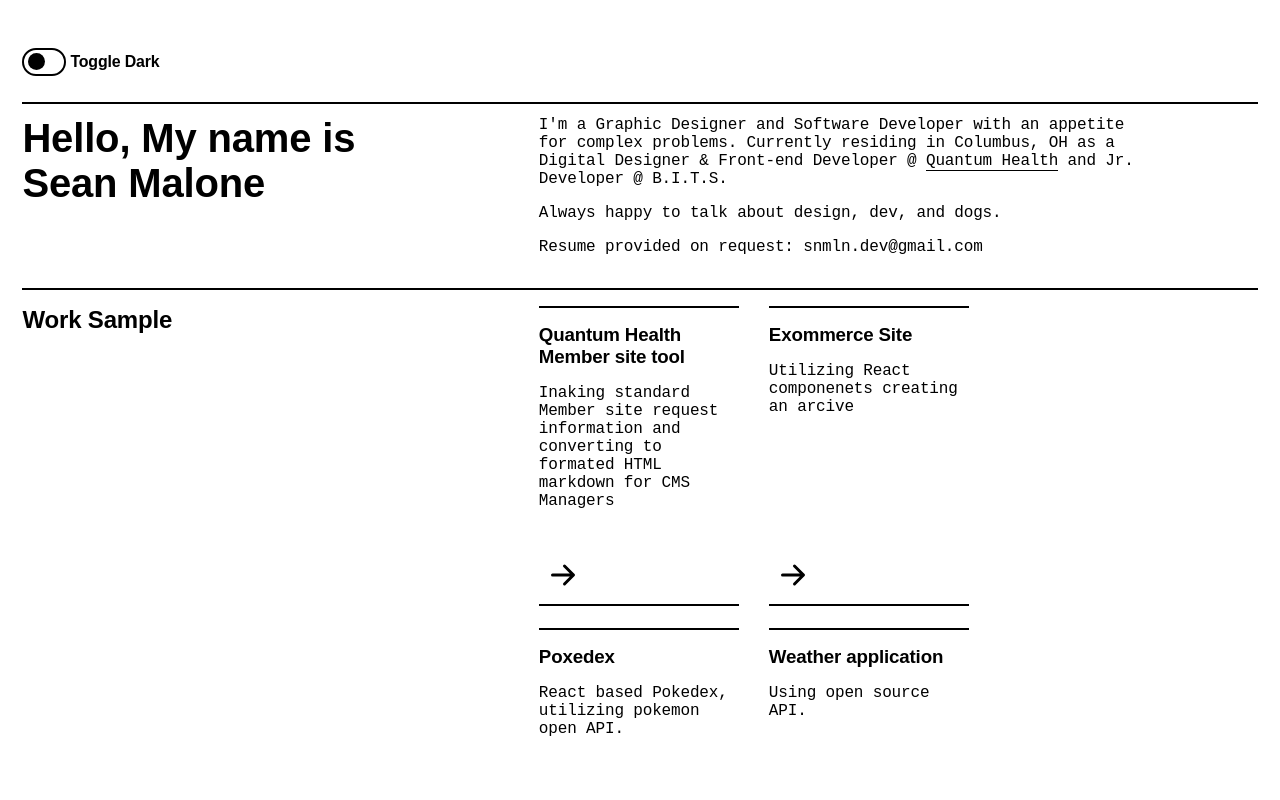
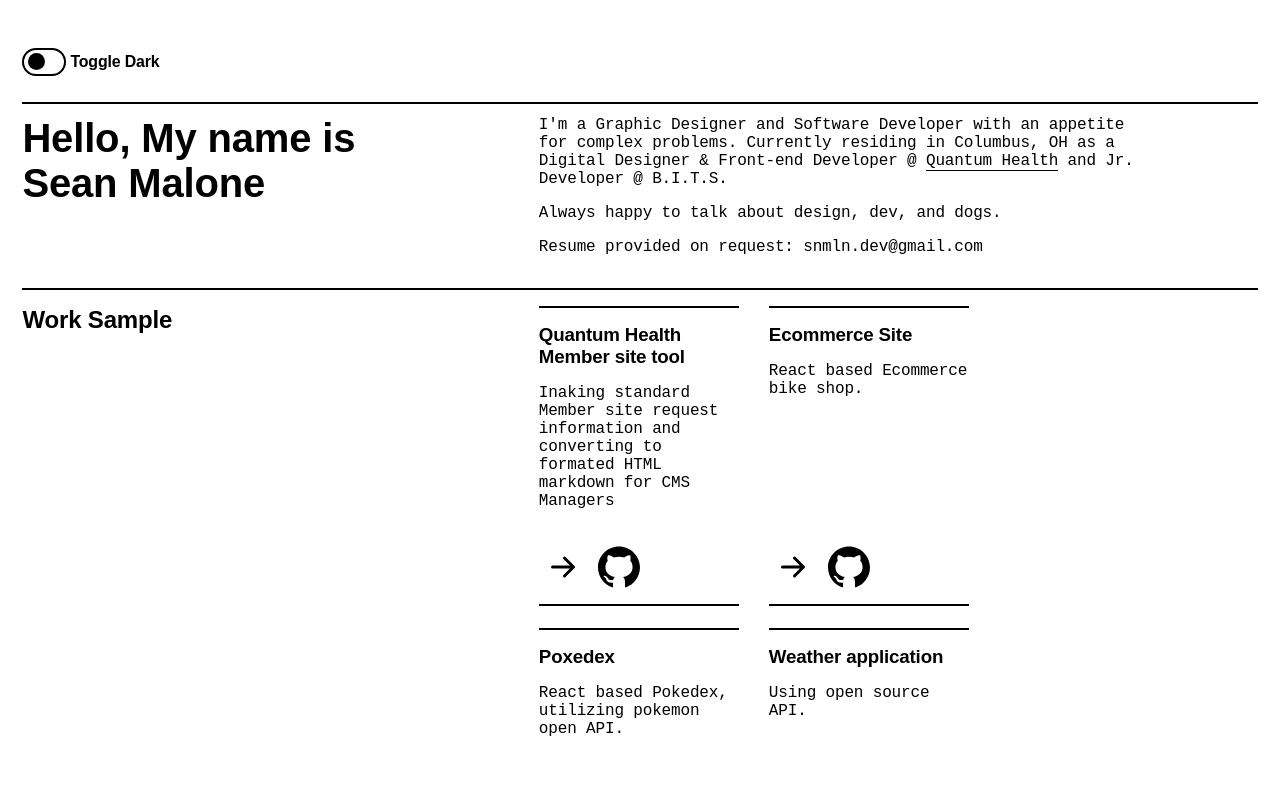
Before and after one commit to snmln/snmln, a React (Create React App) app: page / in a window 1280 px wide. Shown: the top 800 px of the page. Built offline with nearby package versions, Linux system fonts and the light colour scheme.

Commit message:
updating card functionality

```diff
--- a/src/Components/Projects.js
+++ b/src/Components/Projects.js
@@ -3,15 +3,18 @@
         id:1,
         title: "Quantum Health Member site tool",
         site: "#",
-        description: "Inaking standard Member site request information and converting to formated HTML markdown for CMS Managers"
+        description: "Inaking standard Member site request information and converting to formated HTML markdown for CMS Managers",
+        Github: "https://github.com/snmln/FCC-E-commerce-site"
     },
     {
         id:3,
-        title: "Exommerce Site",
+        title: "Ecommerce Site",
         time: "May 2019 – Present",
         company:"Business Information Technology Services",
         site: "https://snmlnecommerce.netlify.app/",
-        description: "Utilizing React componenets creating an arcive"
+        description: "React based Ecommerce bike shop.",
+        Github: "https://github.com/snmln/FCC-E-commerce-site"
+
     },
     {
         id:2,
@@ -19,7 +22,8 @@
         time: "February 2019 – November 2020",
         company:"McGraw-Hill Education",
         site: "https://snmlnpokedex.netlify.app/#/",
-        description: "React based Pokedex, utilizing pokemon open API."
+        description: "React based Pokedex, utilizing pokemon open API.",
+        Github:"https://github.com/snmln/Pokedex"
     },
     {
         id:4,
@@ -27,7 +31,9 @@
         time: "February 2019 – November 2020",
         company:"McGraw-Hill Education",
         site: "https://snmlnweatherapp.netlify.app/",
-        description: "Using open source API."
+        description: "Using open source API.",
+        Github:"https://github.com/snmln/Weather-app"
+
     },
     {
         id:5,
--- a/src/Components/card.js
+++ b/src/Components/card.js
@@ -1,7 +1,8 @@
 import React from 'react'
 import styled from "styled-components";
 import { projects } from './Projects'
-import {BsArrowRightShort} from "react-icons/bs";
+import { BsArrowRightShort } from "react-icons/bs";
+import { AiFillGithub } from "react-icons/ai";
 
 function card(props) {
     const StyledCard = styled.div`
@@ -49,11 +50,38 @@
        text-decoration: underline;
        -webkit-transition:all 0.7s cubic-bezier(.53,0,.51,1.01);
        transition: all 0.7s cubic-bezier(.53,0,.51,1.01);
+       padding: .5rem 0;
     }
 
     .arrow{
         font-size: 3rem;
     }
+    a{
+        color: inherit;
+        text-decoration: none;
+        border-bottom: 0 solid ;
+    }
+    a:hover{
+        color: inherit;
+        text-decoration: none;
+        border-bottom: 0 solid ;
+    }
+    .links{
+        color: inherit;
+        text-decoration: none;
+        border-bottom: 0 solid ;
+        font-size: 3rem;
+        margin: 0 .5rem 0 0;
+        box-sizing: border-box;
+       }
+
+       .links:hover{
+        border-bottom: 0 solid ;
+        -webkit-transition:all 0.2s cubic-bezier(.53,0,.51,1.01);
+        transition: all 0.2s cubic-bezier(.53,0,.51,1.01);
+        box-sizing: border-box;
+        //color: ${(props) => props.theme.hoverColor} ;
+       }
 @media screen and (max-width: 768px) {
     .column {
         dispaly:inline-flex;
@@ -90,20 +118,28 @@
     .arrow{
         font-size: 1.5rem;
     }
+
 }
+`
 
-`
+
     return (
         <StyledCard>
             <div class="row">
                 <div class="column">
                     {projects.map((project) => (
-                        <a href={project.site} class="card" target="_blank">
+                        <a class="card">
                             <div class="cardContent">
                                 <h3>{project.title}</h3>
                                 <p>{project.description}</p>
                             </div>
-                            <p className="explore"><BsArrowRightShort className="arrow"/></p>
+                            <div className="explore">
+                                <a href={project.site} target="_blank" >
+                                    <BsArrowRightShort className="links" /></a>
+                                { project.Github ? <a href={project.Github} target="_blank" >
+                                    <AiFillGithub className="links"/>
+                                </a> : null}
+                            </div>
                         </a>
                     ))}
                 </div>
--- a/src/themes.js
+++ b/src/themes.js
@@ -4,8 +4,8 @@
     body: '#fff',
     fontColor: '#000',
     oppositeBody: '#000',
-    oppositeFont:'#fff'
-
+    oppositeFont:'#fff',
+    hoverColor: 'rgba(0,0,0,0.5)'
 }
 
 export const darkTheme = {
@@ -13,7 +13,8 @@
     fontColor: '#fff',
     background: "#282729",
     oppositeBody: '#fff',
-    oppositeFont:'#000'
+    oppositeFont:'#000',
+    hoverColor: 'rgba(255,255,255,0.5)'
 
 };
 
```
